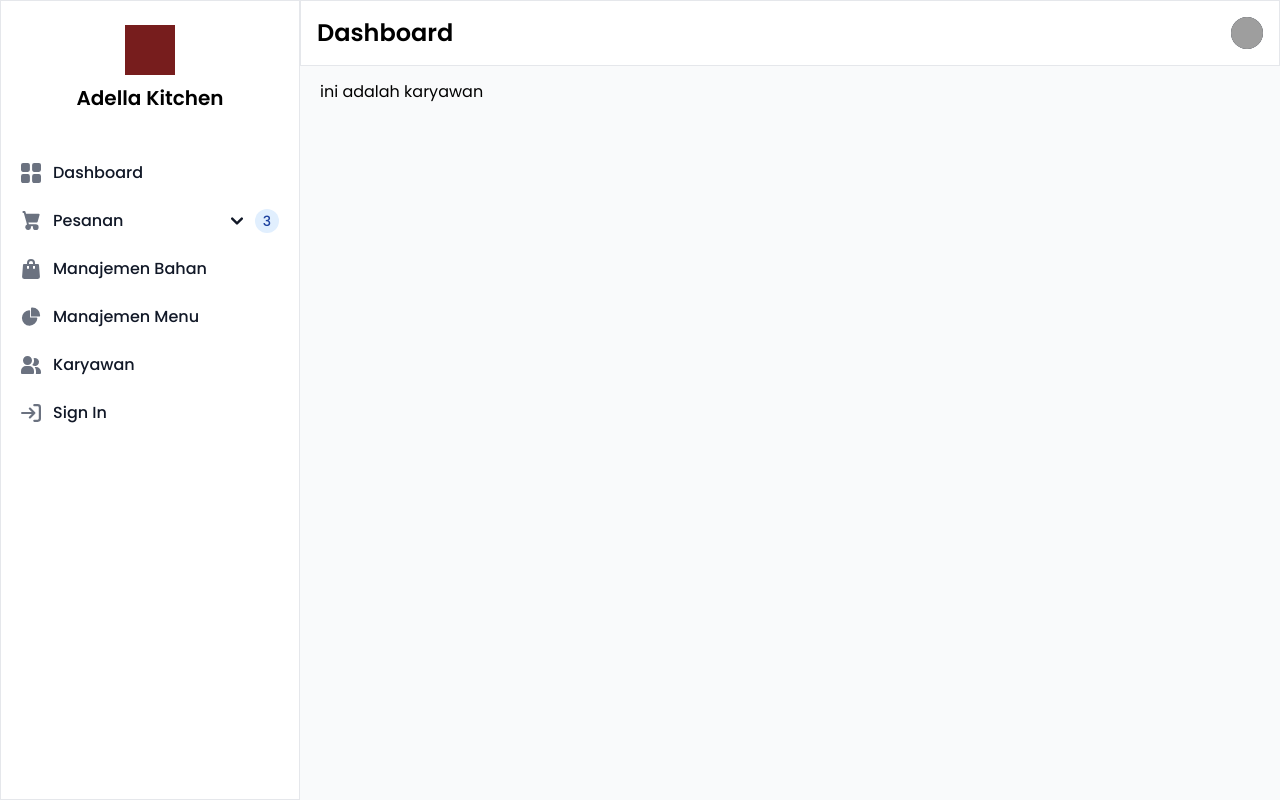
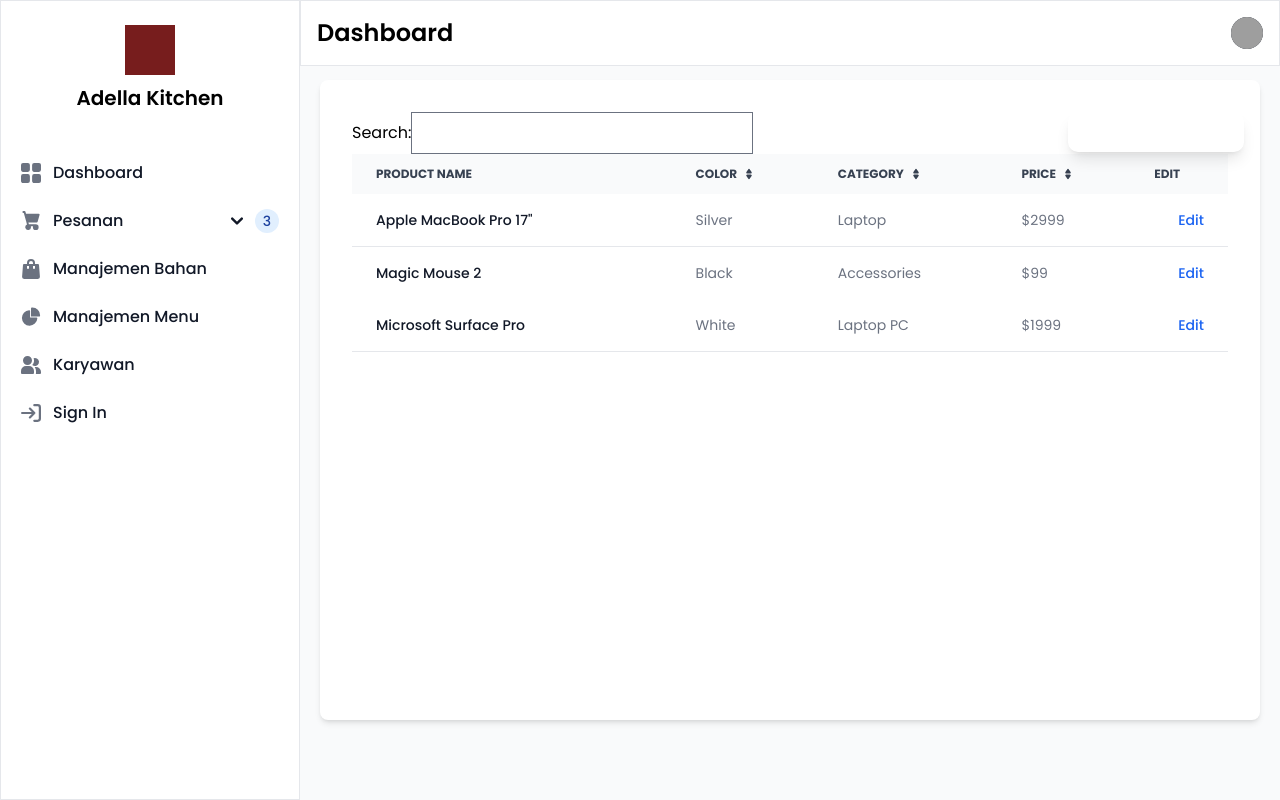
Before and after one commit to adella-kitchen/adella-website, a Laravel app: page /admin/karyawan in a window 1280 px wide. Run offline with Laravel 12, Linux system fonts and the light colour scheme; style sheets or scripts are compiled from the project's sources; parts of the project's set-up code (start-up, migrations or seed data) failed here and were passed over; some libraries are stand-ins or nearby versions; grey boxes are pictures that could not be loaded.

Commit message:
add view karyawan

```diff
--- a/resources/css/app.css
+++ b/resources/css/app.css
@@ -1,10 +1,30 @@
-
-@import url('https://fonts.googleapis.com/css2?family=Poppins:ital,wght@0,100;0,200;0,300;0,400;0,500;0,600;0,700;0,800;0,900;1,100;1,200;1,300;1,400;1,500;1,600;1,700;1,800;1,900&display=swap');
+@import url("https://fonts.googleapis.com/css2?family=Poppins:ital,wght@0,100;0,200;0,300;0,400;0,500;0,600;0,700;0,800;0,900;1,100;1,200;1,300;1,400;1,500;1,600;1,700;1,800;1,900&display=swap");
 
 @tailwind base;
 @tailwind components;
 @tailwind utilities;
 
-body{
-    @apply font-poppins
+body {
+    @apply font-poppins;
 }
+
+#menu-table tr:nth-child(even) {
+    background-color: #ffffff;
+}
+
+#menu-table tr:nth-child(even) {
+    background-color: #ffffff;
+}
+
+#menu-table tr:nth-child(odd) {
+    background-color: #edeef0;
+}
+
+.dt-layout-table {
+    @apply w-full;
+}
+
+.dt-search {
+    padding-bottom: 30px;
+    padding-left: 10px;
+}
--- a/resources/views/components/layouts/app.blade.php
+++ b/resources/views/components/layouts/app.blade.php
@@ -5,7 +5,12 @@
     <meta charset="utf-8">
     <meta name="viewport" content="width=device-width, initial-scale=1.0">
     @vite(['resources/css/app.css', 'resources/js/app.js'])
+    <script src="https://code.jquery.com/jquery-3.1.0.js"></script>
+    <script src="//cdn.datatables.net/2.0.5/js/dataTables.min.js"></script>
+
     <title>{{ $title ?? 'Page Title' }}</title>
+
+
 </head>
 
 <body class="grid grid-cols-[300px,1fr]">
@@ -19,6 +24,17 @@
         {{ $slot }}
     </div>
 
+    <script>
+    $(document).ready(function(){
+        $('#myTable').DataTable({
+            info: false,
+            paging: false,
+
+        });
+
+
+    });
+</script>
 
     <script src="./node_modules/flowbite/dist/flowbite.min.js"></script>
 </body>
--- a/resources/views/livewire/pages/karyawan.blade.php
+++ b/resources/views/livewire/pages/karyawan.blade.php
@@ -1,3 +1,95 @@
 <section class=" w-full h-[100dvh] py-[80px] px-[20px]">
-    <p>ini adalah karyawan</p>
+
+<div  class="p-8 w-full h-full relative overflow-x-auto shadow-md sm:rounded-lg bg-white">
+    <button class="rounded-[10px] hover:bg-rose-500 shadow-lg px-3 py-2 bg-red absolute right-4 text-white " > Tambah Karyawan </button>
+    <table id="myTable" class="w-full text-sm text-left rtl:text-right text-gray-500 dark:text-gray-400">
+        <thead class="text-xs text-gray-700 uppercase bg-gray-50 dark:bg-gray-700 dark:text-gray-400">
+            <tr class="">
+                <th scope="col" class="px-6 py-3" >
+                    Product name
+                </th>
+                <th scope="col" class="px-6 py-3 ">
+                    <div class="flex items-center">
+                        Color
+                        <a href="#"><svg class="w-3 h-3 ms-1.5" aria-hidden="true" xmlns="http://www.w3.org/2000/svg" fill="currentColor" viewBox="0 0 24 24">
+    <path d="M8.574 11.024h6.852a2.075 2.075 0 0 0 1.847-1.086 1.9 1.9 0 0 0-.11-1.986L13.736 2.9a2.122 2.122 0 0 0-3.472 0L6.837 7.952a1.9 1.9 0 0 0-.11 1.986 2.074 2.074 0 0 0 1.847 1.086Zm6.852 1.952H8.574a2.072 2.072 0 0 0-1.847 1.087 1.9 1.9 0 0 0 .11 1.985l3.426 5.05a2.123 2.123 0 0 0 3.472 0l3.427-5.05a1.9 1.9 0 0 0 .11-1.985 2.074 2.074 0 0 0-1.846-1.087Z"/>
+  </svg></a>
+                    </div>
+                </th>
+                <th scope="col" class="px-6 py-3 ">
+                    <div class="flex items-center">
+                        Category
+                        <a href="#"><svg class="w-3 h-3 ms-1.5" aria-hidden="true" xmlns="http://www.w3.org/2000/svg" fill="currentColor" viewBox="0 0 24 24">
+    <path d="M8.574 11.024h6.852a2.075 2.075 0 0 0 1.847-1.086 1.9 1.9 0 0 0-.11-1.986L13.736 2.9a2.122 2.122 0 0 0-3.472 0L6.837 7.952a1.9 1.9 0 0 0-.11 1.986 2.074 2.074 0 0 0 1.847 1.086Zm6.852 1.952H8.574a2.072 2.072 0 0 0-1.847 1.087 1.9 1.9 0 0 0 .11 1.985l3.426 5.05a2.123 2.123 0 0 0 3.472 0l3.427-5.05a1.9 1.9 0 0 0 .11-1.985 2.074 2.074 0 0 0-1.846-1.087Z"/>
+  </svg></a>
+                    </div>
+                </th>
+                <th scope="col" class="px-6 py-3 ">
+                    <div class="flex items-center">
+                        Price
+                        <a href="#"><svg class="w-3 h-3 ms-1.5" aria-hidden="true" xmlns="http://www.w3.org/2000/svg" fill="currentColor" viewBox="0 0 24 24">
+    <path d="M8.574 11.024h6.852a2.075 2.075 0 0 0 1.847-1.086 1.9 1.9 0 0 0-.11-1.986L13.736 2.9a2.122 2.122 0 0 0-3.472 0L6.837 7.952a1.9 1.9 0 0 0-.11 1.986 2.074 2.074 0 0 0 1.847 1.086Zm6.852 1.952H8.574a2.072 2.072 0 0 0-1.847 1.087 1.9 1.9 0 0 0 .11 1.985l3.426 5.05a2.123 2.123 0 0 0 3.472 0l3.427-5.05a1.9 1.9 0 0 0 .11-1.985 2.074 2.074 0 0 0-1.846-1.087Z"/>
+  </svg></a>
+                    </div>
+                </th>
+                <th scope="col" class="px-6 py-3">
+                    <span class="">Edit</span>
+                </th>
+            </tr>
+        </thead>
+        <tbody>
+            <tr class=" bg-white border-b dark:bg-gray-800 dark:border-gray-700">
+                <th scope="row" class=" px-6 py-4 font-medium text-gray-900 whitespace-nowrap dark:text-white">
+                    Apple MacBook Pro 17"
+                </th>
+                <td class="px-6 py-4">
+                    Silver
+                </td>
+                <td class="px-6 py-4">
+                    Laptop
+                </td>
+                <td class="px-6 py-4">
+                    $2999
+                </td>
+                <td class="px-6 py-4 text-right">
+                    <a href="#" class="font-medium text-blue-600 dark:text-blue-500 hover:underline">Edit</a>
+                </td>
+            </tr>
+            <tr class="bg-white border-b dark:bg-gray-800 dark:border-gray-700">
+                <th scope="row" class="px-6 py-4 font-medium text-gray-900 whitespace-nowrap dark:text-white">
+                    Microsoft Surface Pro
+                </th>
+                <td class="px-6 py-4">
+                    White
+                </td>
+                <td class="px-6 py-4">
+                    Laptop PC
+                </td>
+                <td class="px-6 py-4">
+                    $1999
+                </td>
+                <td class="px-6 py-4 text-right">
+                    <a href="#" class="font-medium text-blue-600 dark:text-blue-500 hover:underline">Edit</a>
+                </td>
+            </tr>
+            <tr class="bg-white dark:bg-gray-800">
+                <th scope="row" class="px-6 py-4 font-medium text-gray-900 whitespace-nowrap dark:text-white">
+                    Magic Mouse 2
+                </th>
+                <td class="px-6 py-4">
+                    Black
+                </td>
+                <td class="px-6 py-4">
+                    Accessories
+                </td>
+                <td class="px-6 py-4">
+                    $99
+                </td>
+                <td class="px-6 py-4 text-right">
+                    <a href="#" class="font-medium text-blue-600 dark:text-blue-500 hover:underline">Edit</a>
+                </td>
+            </tr>
+        </tbody>
+    </table>
+</div>
 </section>
```
Also changed, not shown: database/migrations/0001_01_01_000000_create_users_table.php, resources/js/app.js (line endings or trailing spaces), 1 other file.
